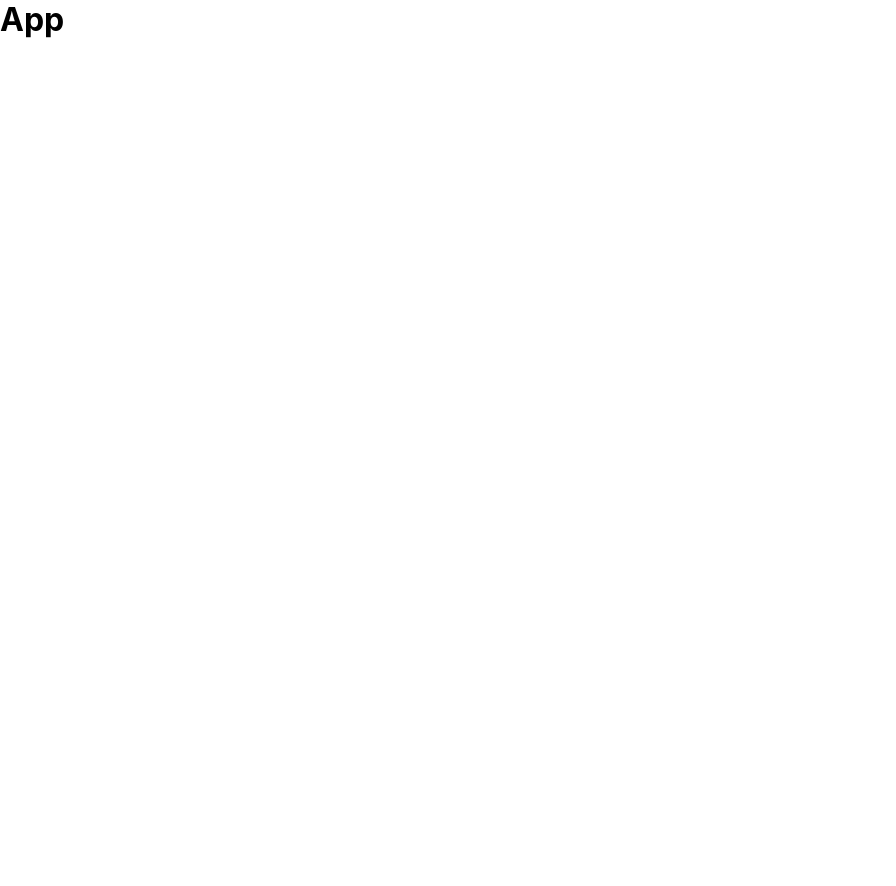
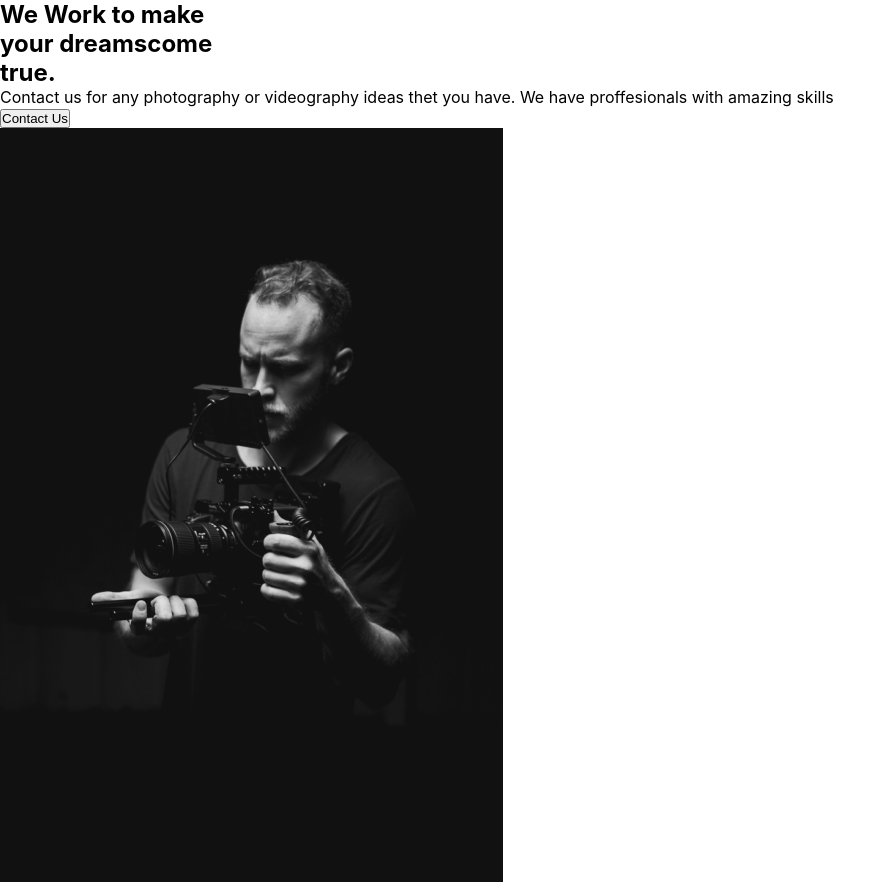
Before and after one commit to gavryk/Capture-Website, a React (Create React App) app: page / in a window 1280 px wide. Shown: the whole page, without its empty margins (0-896 px from the left). Before the commit the page ends 800 px from the top, so only its background shows below. Built offline with nearby package versions, Linux system fonts and the light colour scheme.

Commit message:
added some pages/components

```diff
--- a/public/index.html
+++ b/public/index.html
@@ -24,7 +24,7 @@
       work correctly both with client-side routing and a non-root public URL.
       Learn how to configure a non-root public URL by running `npm run build`.
     -->
-    <title>React App</title>
+    <title>Capture</title>
   </head>
   <body>
     <noscript>You need to enable JavaScript to run this app.</noscript>
--- a/src/App.js
+++ b/src/App.js
@@ -1,9 +1,10 @@
 import React from 'react';
+import AboutUs from './pages/AboutUs/AboutUs';
 
 const App = () => {
   return (
     <div className='App'>
-      <h1>App</h1>
+      <AboutUs/>
     </div>
   )
 }
--- /dev/null
+++ b/src/components/About/About.jsx
@@ -0,0 +1,34 @@
+import React from 'react';
+import style from './About.module.scss';
+import homeImg1 from '../../img/home1.png';
+
+const About = () => {
+  return (
+    <div className={style.aboutSection}>
+      <div className={style.description}>
+
+        <div className={style.title}>
+          <div className={style.hide}>
+            <h2>We Work to make</h2>
+          </div>
+          <div className={style.hide}>
+            <h2>your <span>dreams</span>come</h2>
+          </div>
+          <div className={style.hide}>
+            <h2>true.</h2>
+          </div>
+        </div>
+        <p>Contact us for any photography or videography ideas thet you have.
+            We have proffesionals with amazing skills</p>
+        <button>Contact Us</button>
+
+      </div>
+
+        <div className={style.image}>
+            <img src={homeImg1} alt="About Me" />
+        </div>
+    </div>
+  );
+}
+
+export default About
--- /dev/null
+++ b/src/components/About/About.module.scss
@@ -0,0 +1,3 @@
+.aboutSection {
+
+}
--- /dev/null
+++ b/src/components/Services/Services.jsx
@@ -0,0 +1,12 @@
+import React from 'react';
+import style from './Services.module.scss';
+
+const Services = () => {
+  return (
+    <div className={style.servicesSection}>
+
+    </div>
+  )
+}
+
+export default Services
--- /dev/null
+++ b/src/components/Services/Services.module.scss
@@ -0,0 +1,3 @@
+.servicesSection {
+
+}
--- a/src/components/index.js
+++ b/src/components/index.js
@@ -0,0 +1,2 @@
+export { default as About } from './About/About';
+export { default as Services } from './Services/Services';
--- /dev/null
+++ b/src/pages/AboutUs/AboutUs.jsx
@@ -0,0 +1,14 @@
+import React from 'react'
+import { About, Services } from '../../components';
+import style from './AboutUs.module.scss';
+
+const AboutUs = () => {
+  return (
+    <div className={style.aboutUsPage}>
+      <About />
+      <Services />
+    </div>
+  );
+}
+
+export default AboutUs
--- /dev/null
+++ b/src/pages/AboutUs/AboutUs.module.scss
@@ -0,0 +1,3 @@
+.aboutUsPage {
+
+}
--- /dev/null
+++ b/src/pages/index.js
@@ -0,0 +1 @@
+export { default as AboutUs } from "./AboutUs/AboutUs";
```
Also changed, not shown: src/img/home1.png (added).
